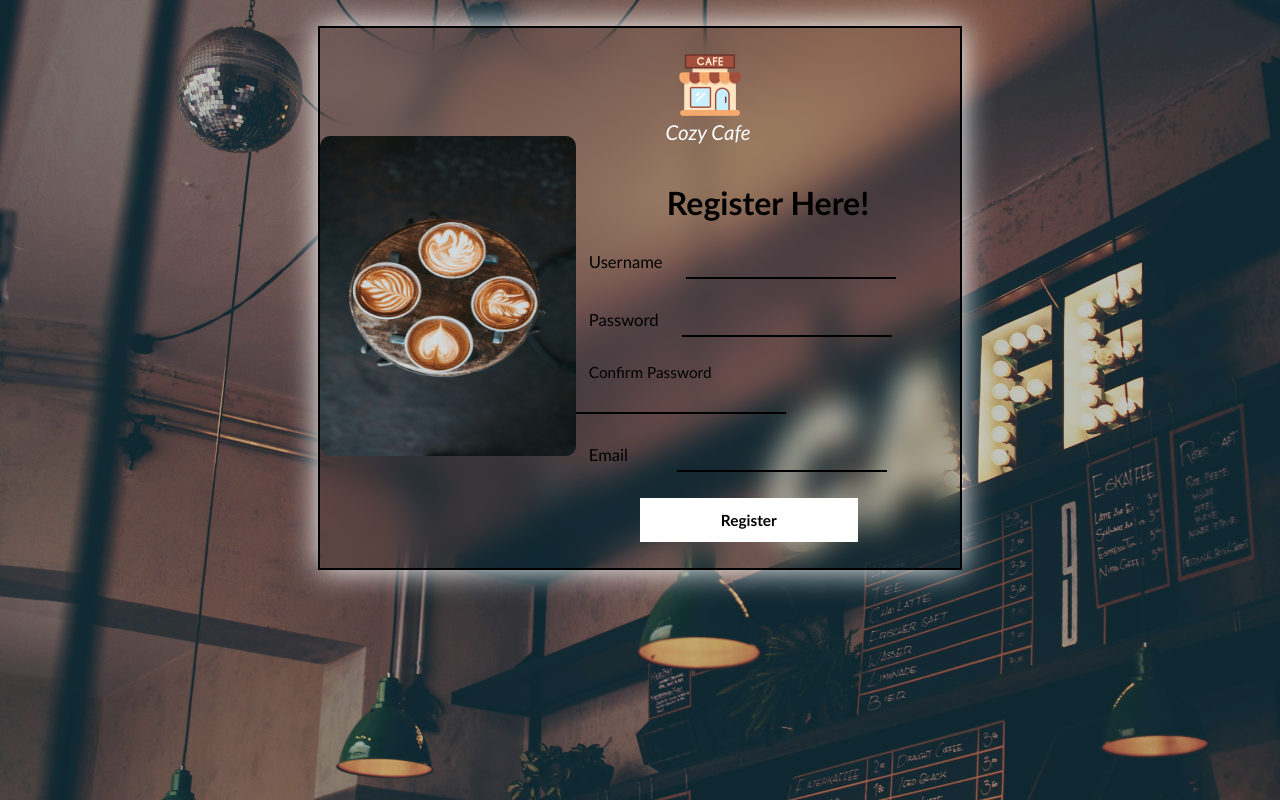
After one commit to Dipta-karmakar/WT-H-project-Cafe-Shop-Management-System, a PHP site: page /signup.php in a window 1280 px wide. The commit adds this page. Run offline with PHP 8.4, Linux system fonts and the light colour scheme.

Commit message:
created the signup page & validation

```diff
--- /dev/null
+++ b/signup.php
@@ -0,0 +1,165 @@
+<?php
+session_start();
+?>
+<?php
+
+
+// $errors=[];
+// $username=$password=$Cpassword=$email="";
+$success=false;
+
+
+// Load errors & old input from session if they exist
+$errors = $_SESSION['errors'] ?? [];
+$username = $_SESSION['old_username'] ?? "";
+$email = $_SESSION['old_email'] ?? "";
+unset($_SESSION['errors'], $_SESSION['old_username'], $_SESSION['old_email']); // Clear after showing
+$password=$Cpassword="";
+
+
+
+    if($_SERVER["REQUEST_METHOD"]=="POST"){
+        //validating username
+        if(empty($_POST["username"])){
+            $errors["username"]="Username is required";
+        }else{
+            $username=sanitizeInput($_POST["username"]);
+            if(strlen($username)<5){
+                $errors["username"]="username must be 5 character long";
+            }elseif(!preg_match("/^[a-zA-Z0-9._-]+$/",$username)){
+                $errors["username"]="Username can only contain letters, numbers, periods, dashes, or underscores";
+            };
+        }
+
+        //validating password
+        if(empty($_POST["password"])){
+            $errors["password"]="Password is required";
+        }else{
+            $password=sanitizeInput($_POST["password"]);
+            if(strlen($password)<8){
+                $errors["password"]="password must be at least 8 character long";
+            }else if(!preg_match("/[@#$%]/",$password)){
+                $errors["password"]="password must contain at least one special character";
+            }
+        }
+
+        //confirm password
+        if(empty($_POST["Cpassword"])){
+            $errors["Cpassword"]="Confirm your password";
+        }else{
+            $Cpassword=$_POST["Cpassword"];
+            if($password!==$Cpassword){
+                 $errors["Cpassword"]="password do not match";
+            }
+        }
+
+          //email
+          if (empty($_POST["email"])) {
+        $errors["email"] = "Email is required";
+         } else {
+            $email = sanitizeInput($_POST["email"]);
+         if (!filter_var($email, FILTER_VALIDATE_EMAIL)) {
+         $errors["email"] = "Invalid email format";
+         }
+             }
+
+
+             if(empty($errors)){
+                $success=true;
+
+                //setting session
+                $_SESSION["username"]=$username;
+                header("Location:homepage.php");
+                exit();
+             }else {
+        // store errors & old input into session → redirect back
+        $_SESSION['errors'] = $errors;
+        $_SESSION['old_username'] = $username;
+        $_SESSION['old_email'] = $email;
+        header("Location: signup.php");
+        exit();
+    }
+
+    }
+   function sanitizeInput($data){
+        $data=trim($data);
+        $data=stripslashes($data);
+        $data=htmlspecialchars($data);
+        return $data;
+    }
+?>
+
+
+
+
+<!DOCTYPE html>
+
+<html lang="en">
+
+<head>
+
+    <meta charset="UTF-8">
+    <meta name="viewport" content="width=device-width, initial-scale=1.0">
+    <title>Document</title>
+    <link rel="stylesheet" href="style2.css">
+</head>
+
+<body>
+
+    <div id="main">
+
+        <!-- <legend>Log In</legend> -->
+        <div id="left_div">
+
+            <img src="./images/signUp.jpg
+        " alt="">
+        </div>
+        <div id="right_div">
+
+            <form action="signup.php" method="POST">
+                <div id="logo"> <img id="cafeicon" src="./icon/cafe.png" alt="">
+                    <p id="yourcafe"><i>Cozy Cafe</i></p>
+                </div>
+                <h1>Register Here!</h1>
+
+                <div id="username">
+                    <label for="username" name="username" id="username">Username</label>
+                    <input type="text" name="username" value="<?php echo $username;?>">
+                    <?php if (isset($errors["username"])): ?>
+                    <span class="error"><?php echo $errors["username"]; ?></span>
+                    <?php endif; ?>
+
+                </div>
+                <div id="password">
+                    <label for="password" name="password" id="password">Password</label>
+                    <input type="password" name="password">
+                    <?php if (isset($errors["password"])): ?>
+                    <span class="error"><?php echo $errors["password"]; ?></span>
+                    <?php endif; ?>
+
+                </div>
+                <div id="Cpassword">
+                    <label for="Cpassword" name="Cpassword" id="Cpassword">Confirm Password</label>
+                    <input type="password" name="Cpassword">
+                    <?php if (isset($errors["Cpassword"])): ?>
+                    <span class="error"><?php echo $errors["Cpassword"]; ?></span>
+                    <?php endif; ?>
+                </div>
+                <div id="email">
+                    <label for="email" name="email" id="email">Email</label>
+                    <input type="email" name="email" value="<?php echo $email;?>">
+                    <?php if (isset($errors["email"])): ?>
+                    <span class=" error"><?php echo $errors["email"]; ?></span>
+                    <?php endif; ?>
+                </div>
+                <input type="submit" id="submit" name="submit" value="Register">
+
+            </form>
+        </div>
+
+    </div>
+
+
+</body>
+
+</html>
--- /dev/null
+++ b/style2.css
@@ -0,0 +1,141 @@
+* {
+  margin: 0;
+  padding: 0;
+  font-family: "Gill Sans", "Gill Sans MT", Calibri, "Trebuchet MS", sans-serif;
+  /* color: white; */
+}
+body {
+  height: 100%;
+  width: 100%;
+  background-color: #dadada;
+  background-image: url("./images/michal-parzuchowski-ItaV89TNkks-unsplash.jpg");
+  background-blend-mode: multiply;
+  background-repeat: no-repeat;
+  background-size: cover;
+}
+
+#main {
+  /* height: 60vh; */
+  width: 50vw;
+  display: flex;
+  align-items: center;
+  justify-content: center;
+  margin: 2vw auto;
+  border: 2px solid black;
+  box-shadow: 0 0 30px white;
+  /* background-color: rgba(156, 112, 16, 0.2);  */
+  /* background-color: rgba(162, 126, 47, 0.386); */
+  backdrop-filter: blur(15px);
+}
+
+#right_div label {
+  margin-left: 1vw;
+}
+#left_div img {
+  width: 20vw;
+  height: 25vw;
+  border-radius: 10px;
+}
+
+#cafeicon {
+  height: 5vw;
+  width: 5vw;
+  margin-left: 8vw;
+  margin-top: 2vw;
+}
+#yourcafe {
+  font-size: 1.6vw;
+  margin-left: 7vw;
+}
+form h1 {
+  text-align: center;
+  margin-top: 2vh;
+  margin-bottom: 2vw;
+  color: black;
+}
+
+form input {
+  background: transparent;
+  border: none;
+  border-bottom: 2px solid black; /* single bar */
+  outline: none; /* remove highlight when clicked */
+  width: 200px;
+  /* font-size: 16px; */
+  font-size: 1.3vw;
+  padding: 5px;
+}
+
+#username,
+#password,
+#Cpassword,
+#email {
+  margin-bottom: 2vw;
+  /* margin: 1vw; */
+}
+#Cpassword label {
+  font-size: 1.2vw;
+  margin-bottom: 10vw;
+}
+
+#username,
+#password,
+#Cpassword,
+#email label {
+  font-size: 1.3vw;
+  margin-right: 1.5vw;
+}
+
+#email label {
+  margin-right: 3.5vw;
+}
+
+/* #username input {
+  height: 2vw;
+  width: 15vw;
+  border-radius: 10px;
+  border-color: white;
+  color: black;
+  font-size: 1vw;
+  background: transparent;
+} */
+/* #password input {
+  height: 2vw;
+  width: 15vw;
+  border-radius: 10px;
+  border-color: white;
+}
+#email input {
+  height: 2vw;
+  width: 15vw;
+  border-radius: 10px;
+  border-color: white;
+  margin-left: 2vw;
+} */
+
+#submit {
+  background: rgb(255, 255, 255);
+  font-size: 1.2vw;
+  font-weight: 700;
+  height: 3.5vw;
+  width: 17vw;
+  margin-bottom: 2vw;
+  margin-left: 5vw;
+  color: black;
+  padding: 0.8vw auto;
+  /* border-radius: 10px; */
+  border: none;
+  /* display: block;
+  text-align: center; */
+}
+
+p {
+  color: white;
+  margin-left: 6.5vw;
+  margin-bottom: 3vw;
+}
+
+.error {
+  display: block;
+  color: red;
+  font-size: 1vw;
+}
```
Also changed, not shown: login.php (+79 -47 lines), style.css (+51 -27 lines), icon/cafe.png (added), icon/icons8-coffee-shop-64.png (added), images/landing-page-template-coffee-shop_23-2148610743.avif (added), images/michal-parzuchowski-ItaV89TNkks-unsplash.jpg (added), images/signUp.jpg (added), index.html (deleted).
